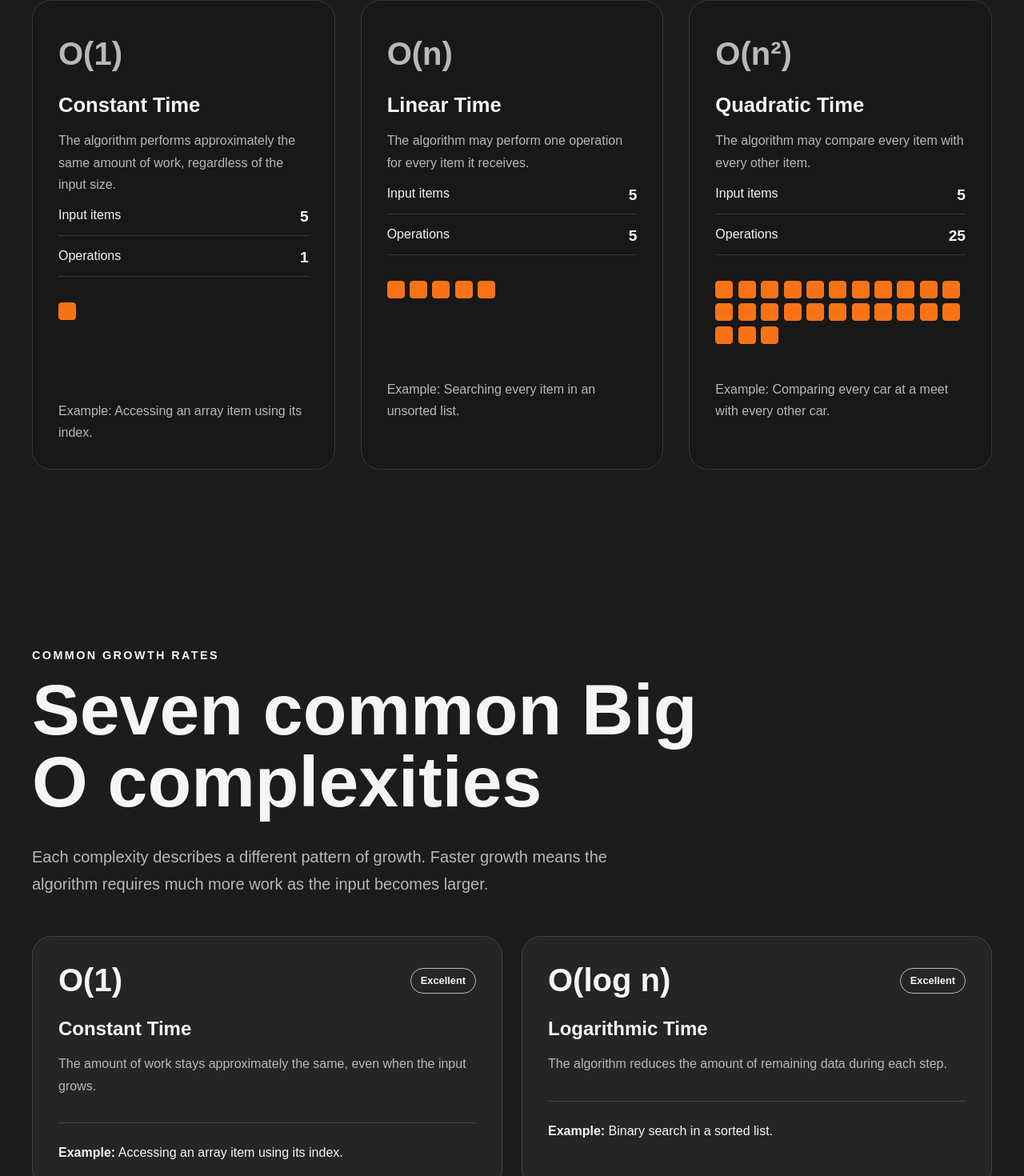
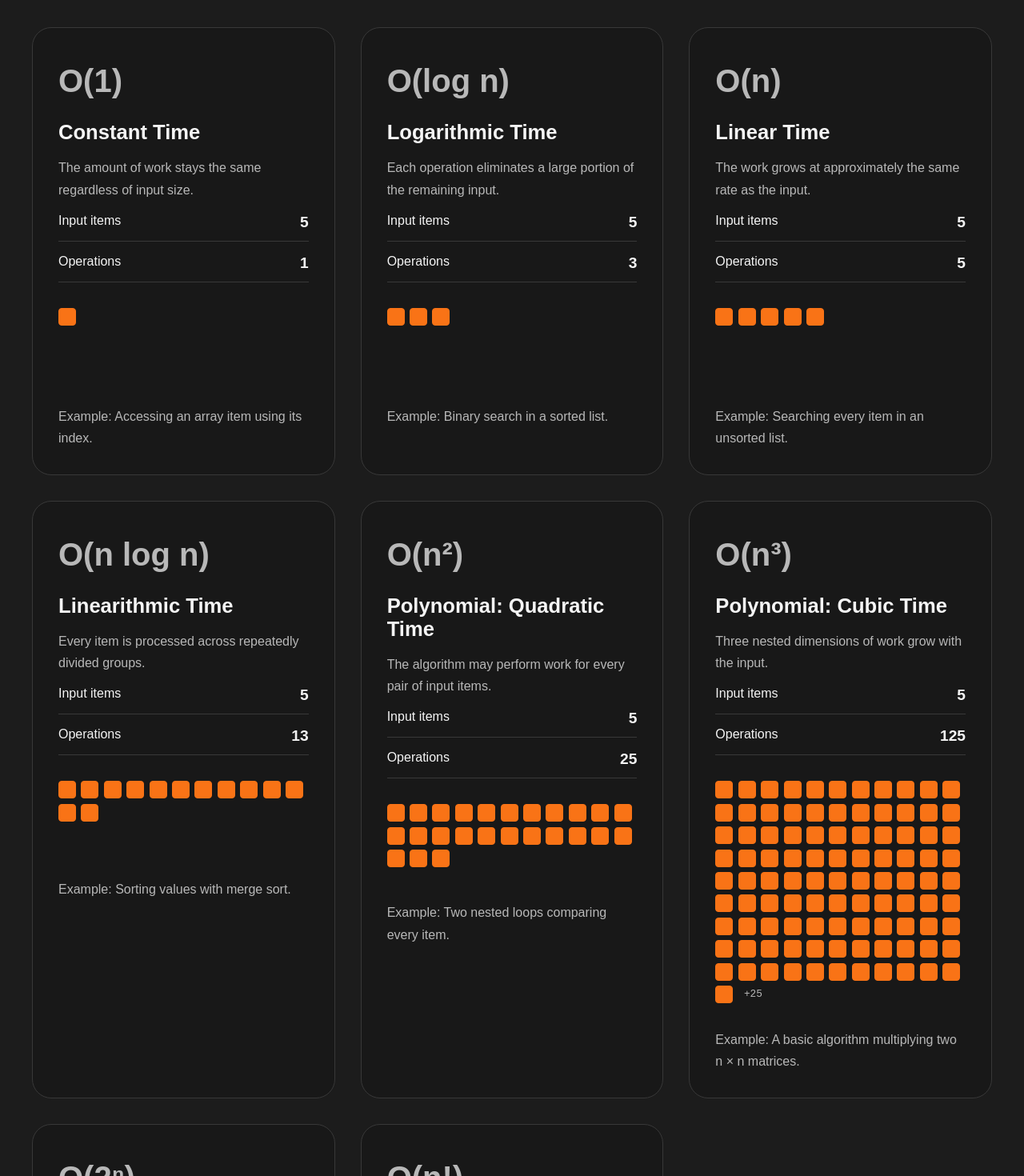
Before and after one commit to creationsoftre/computing-field-guide, a React (Vite) app: page / in a window 1280 px wide. Shown: the part 2318-3788 px from the top of the page at 80% size. Built offline with nearby package versions, Linux system fonts and the light colour scheme.

Commit message:
update README with project overview, interactive features, and local setup instructions; enhance ComplexityComparison component for dynamic Big O growth rate comparisons; add styling for operation visual overflow; improve Implementation Lab data with detailed code comments

```diff
--- a/src/App.css
+++ b/src/App.css
@@ -622,6 +622,14 @@ section[id] { scroll-margin-top: 1rem; }
 .operation-block--quadratic {
   background-color: var(--color-orange);
   border-color: var(--color-orange);
+}
+
+.operation-visual__overflow {
+  align-self: center;
+  padding: 0.2rem 0.45rem;
+  color: #b8b8b8;
+  font-family: monospace;
+  font-size: 0.8rem;
 }
 
 .complexity-card__example {
--- a/src/components/ComplexityComparison.jsx
+++ b/src/components/ComplexityComparison.jsx
@@ -3,163 +3,139 @@ import { motion } from "motion/react";
 import AnimatedSection from "./AnimatedSection";
 import MotionSlider from "./MotionSlider";
 
+const factorial = (number) => {
+  let result = 1;
+  for (let value = 2; value <= number; value += 1) result *= value;
+  return result;
+};
+
+const growthRates = [
+  {
+    notation: "O(1)",
+    name: "Constant Time",
+    description: "The amount of work stays the same regardless of input size.",
+    example: "Accessing an array item using its index.",
+    operations: () => 1,
+  },
+  {
+    notation: "O(log n)",
+    name: "Logarithmic Time",
+    description: "Each operation eliminates a large portion of the remaining input.",
+    example: "Binary search in a sorted list.",
+    operations: (n) => Math.ceil(Math.log2(n + 1)),
+  },
+  {
+    notation: "O(n)",
+    name: "Linear Time",
+    description: "The work grows at approximately the same rate as the input.",
+    example: "Searching every item in an unsorted list.",
+    operations: (n) => n,
+  },
+  {
+    notation: "O(n log n)",
+    name: "Linearithmic Time",
+    description: "Every item is processed across repeatedly divided groups.",
+    example: "Sorting values with merge sort.",
+    operations: (n) => Math.ceil(n * Math.log2(n + 1)),
+  },
+  {
+    notation: "O(n²)",
+    name: "Polynomial: Quadratic Time",
+    description: "The algorithm may perform work for every pair of input items.",
+    example: "Two nested loops comparing every item.",
+    operations: (n) => n ** 2,
+  },
+  {
+    notation: "O(n³)",
+    name: "Polynomial: Cubic Time",
+    description: "Three nested dimensions of work grow with the input.",
+    example: "A basic algorithm multiplying two n × n matrices.",
+    operations: (n) => n ** 3,
+  },
+  {
+    notation: "O(2ⁿ)",
+    name: "Exponential Time",
+    description: "The amount of work doubles whenever one input item is added.",
+    example: "Testing every possible subset of a collection.",
+    operations: (n) => 2 ** n,
+  },
+  {
+    notation: "O(n!)",
+    name: "Factorial Time",
+    description: "The algorithm examines every possible ordering of the input.",
+    example: "Brute-forcing every possible route between destinations.",
+    operations: factorial,
+  },
+];
+
+const formatOperations = (operations) => new Intl.NumberFormat("en-US").format(operations);
+
 function ComplexityComparison() {
   const [inputSize, setInputSize] = useState(5);
-
-  const linearOperations = inputSize;
-  const quadraticOperations = inputSize * inputSize;
-
-  function handleInputSizeChange(event) {
-    setInputSize(Number(event.target.value));
-  }
 
   return (
     <AnimatedSection className="complexity-comparison">
       <div className="complexity-comparison__content">
         <p className="section-label">Comparing Growth</p>
-
         <h2>How does the amount of work change?</h2>
-
         <p className="complexity-comparison__description">
-          Move the slider to compare constant, linear, and quadratic growth.
+          Move the slider to compare the most common Big O growth rates. Polynomial
+          time includes quadratic, cubic, and other fixed powers of n.
         </p>
 
         <div className="comparison-control">
           <label htmlFor="comparison-input">
             Input size: <strong>n = {inputSize}</strong>
           </label>
-
           <MotionSlider
             id="comparison-input"
             min="1"
             max="10"
             value={inputSize}
-            onChange={handleInputSizeChange}
+            onChange={(event) => setInputSize(Number(event.target.value))}
             ariaLabel="Comparison input size"
           />
         </div>
 
         <div className="comparison-grid">
-          <motion.article
-            className="complexity-card"
-            data-gsap-card
-          >
-            <p className="complexity-card__notation">O(1)</p>
+          {growthRates.map((growthRate) => {
+            const operationCount = growthRate.operations(inputSize);
+            const visibleBlocks = Math.min(operationCount, 100);
 
-            <h3>Constant Time</h3>
-
-            <p>
-              The algorithm performs approximately the same amount of work,
-              regardless of the input size.
-            </p>
+            return (
+              <motion.article className="complexity-card" data-gsap-card key={growthRate.notation}>
+                <p className="complexity-card__notation">{growthRate.notation}</p>
+                <h3>{growthRate.name}</h3>
+                <p>{growthRate.description}</p>
 
                 <div className="operation-display">
                   <span>Input items</span>
                   <strong>{inputSize}</strong>
                 </div>
-
                 <div className="operation-display">
                   <span>Operations</span>
-              <strong>1</strong>
+                  <strong>{formatOperations(operationCount)}</strong>
                 </div>
 
                 <div className="operation-visual" aria-hidden="true">
+                  {Array.from({ length: visibleBlocks }, (_, index) => (
                     <motion.span
-                layout
-                className="operation-block operation-block--active"
-                initial={{ scale: 0, opacity: 0 }}
-                animate={{ scale: 1, opacity: 1 }}
-                transition={{ duration: 0.2 }}
-              />
-            </div>
-
-            <p className="complexity-card__example">
-              Example: Accessing an array item using its index.
-            </p>
-          </motion.article>
-
-          <motion.article
-            className="complexity-card"
-            data-gsap-card
-          >
-            <p className="complexity-card__notation">O(n)</p>
-
-            <h3>Linear Time</h3>
-
-            <p>
-              The algorithm may perform one operation for every item it
-              receives.
-            </p>
-
-            <div className="operation-display">
-              <span>Input items</span>
-              <strong>{inputSize}</strong>
-            </div>
-
-            <div className="operation-display">
-              <span>Operations</span>
-              <strong>{linearOperations}</strong>
-            </div>
-
-            <div className="operation-visual" aria-hidden="true">
-              {Array.from({ length: linearOperations }, (_, index) => (
-                <motion.span
-                  className="operation-block operation-block--active"
+                      className={`operation-block ${index < 25 ? "operation-block--active" : "operation-block--quadratic"}`}
                       key={index}
                       initial={{ scale: 0, opacity: 0 }}
                       animate={{ scale: 1, opacity: 1 }}
-                  transition={{ duration: 0.2 }}
+                      transition={{ duration: 0.2, delay: Math.min(index * 0.003, 0.2) }}
                     />
                   ))}
+                  {operationCount > visibleBlocks && (
+                    <span className="operation-visual__overflow">+{formatOperations(operationCount - visibleBlocks)}</span>
+                  )}
                 </div>
 
-            <p className="complexity-card__example">
-              Example: Searching every item in an unsorted list.
-            </p>
+                <p className="complexity-card__example">Example: {growthRate.example}</p>
               </motion.article>
-
-          <motion.article
-            className="complexity-card"
-            data-gsap-card
-          >
-            <p className="complexity-card__notation">O(n²)</p>
-
-            <h3>Quadratic Time</h3>
-
-            <p>
-              The algorithm may compare every item with every other item.
-            </p>
-
-            <div className="operation-display">
-              <span>Input items</span>
-              <strong>{inputSize}</strong>
-            </div>
-
-            <div className="operation-display">
-              <span>Operations</span>
-              <strong>{quadraticOperations}</strong>
-            </div>
-
-            <div className="operation-visual" aria-hidden="true">
-              {Array.from({ length: quadraticOperations }, (_, index) => (
-                <motion.span
-                  layout
-                  className="operation-block operation-block--quadratic"
-                  key={index}
-                  initial={{ scale: 0, opacity: 0 }}
-                  animate={{ scale: 1, opacity: 1 }}
-                  transition={{
-                    duration: 0.2,
-                    delay: index * 0.005,
-                  }}
-                />
-              ))}
-            </div>
-
-            <p className="complexity-card__example">
-              Example: Comparing every car at a meet with every other car.
-            </p>
-          </motion.article>
+            );
+          })}
         </div>
       </div>
     </AnimatedSection>
```
Also changed, not shown: src/data/ImplementationLabData.js (+120 -12 lines), 1 other file (tests, documents, lock files or other folders). Lines whose indentation alone changed are shown as unchanged.
